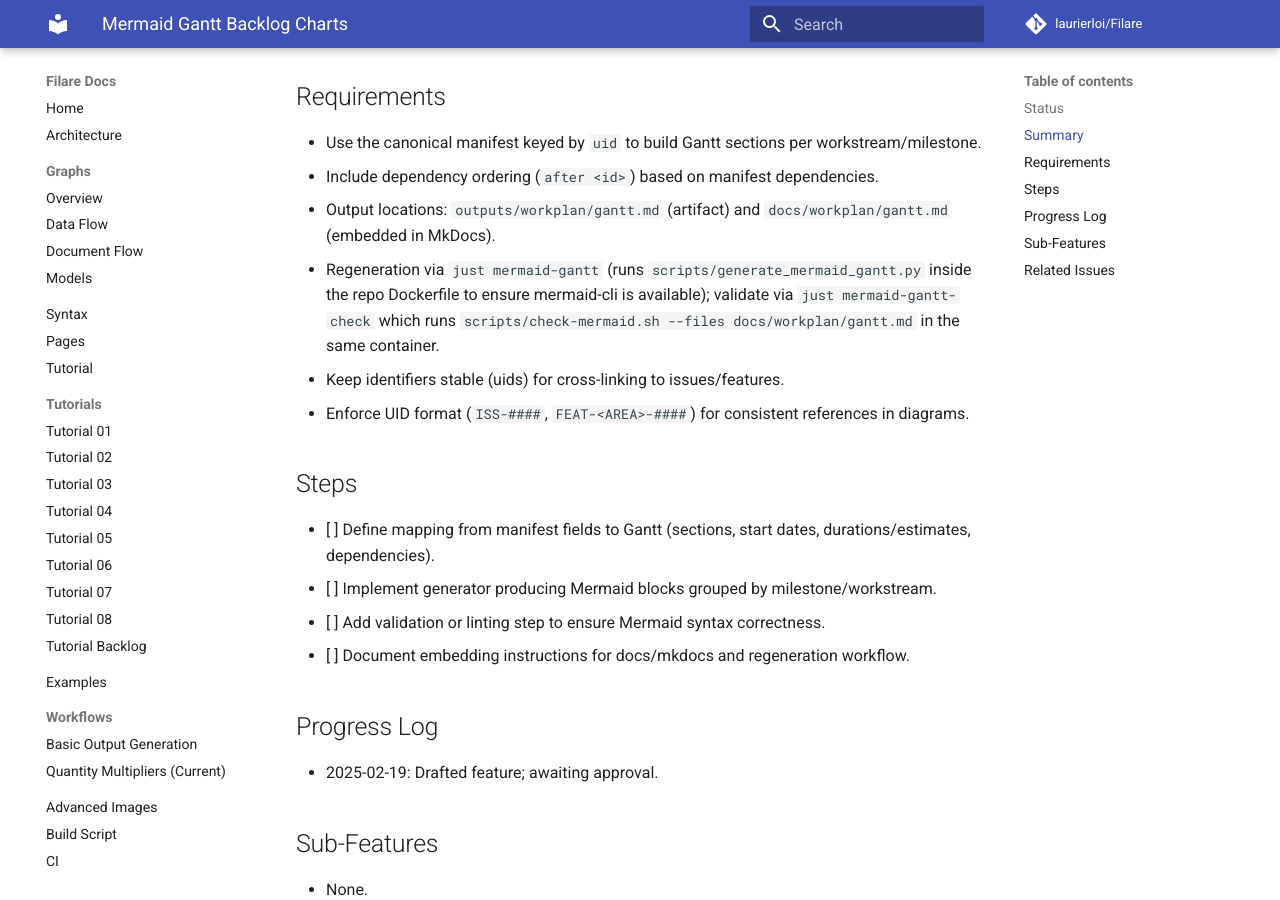
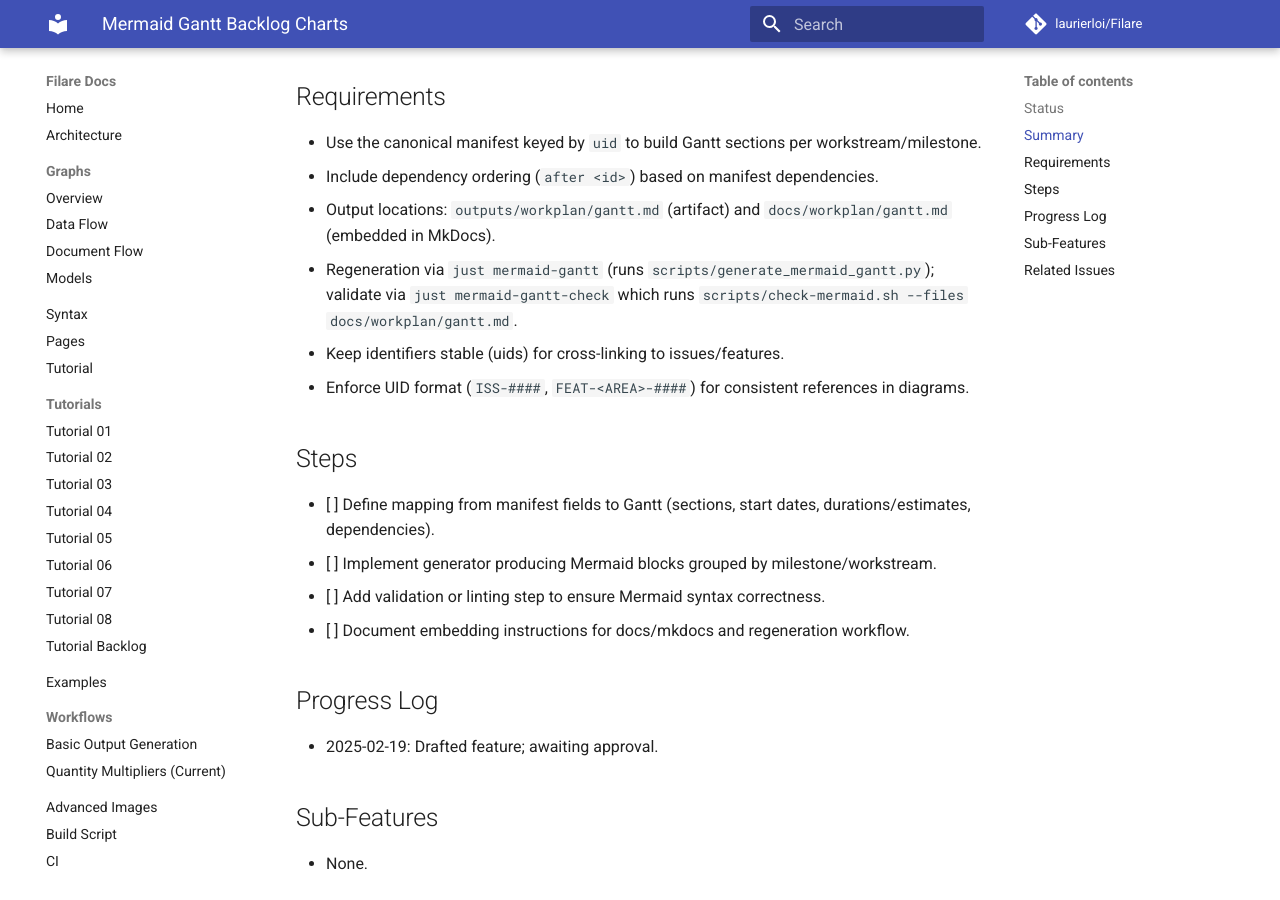
Before and after one commit to laurierloi/filare, an MkDocs documentation site: the page built from docs/features/project-management/mermaid-gantt.md, in a window 1280 px wide and 900 px high, scrolled down 492 px. Built offline with MkDocs 1.6.1 and Material for MkDocs 9.7.7, drawn with Linux system fonts in a browser that asks for light colours; comment, search, counter and statistics services are not loaded.

Commit message:
revert: drop docker gantt path

```diff
--- a/docs/features/project-management/mermaid-gantt.md
+++ b/docs/features/project-management/mermaid-gantt.md
@@ -24,7 +24,7 @@
 - Use the canonical manifest keyed by `uid` to build Gantt sections per workstream/milestone.
 - Include dependency ordering (`after <id>`) based on manifest dependencies.
 - Output locations: `outputs/workplan/gantt.md` (artifact) and `docs/workplan/gantt.md` (embedded in MkDocs).
-- Regeneration via `just mermaid-gantt` (runs `scripts/generate_mermaid_gantt.py` inside the repo Dockerfile to ensure mermaid-cli is available); validate via `just mermaid-gantt-check` which runs `scripts/check-mermaid.sh --files docs/workplan/gantt.md` in the same container.
+- Regeneration via `just mermaid-gantt` (runs `scripts/generate_mermaid_gantt.py`); validate via `just mermaid-gantt-check` which runs `scripts/check-mermaid.sh --files docs/workplan/gantt.md`.
 - Keep identifiers stable (uids) for cross-linking to issues/features.
 - Enforce UID format (`ISS-####`, `FEAT-<AREA>-####`) for consistent references in diagrams.
 
```
Also changed, not shown: 1 other file.
